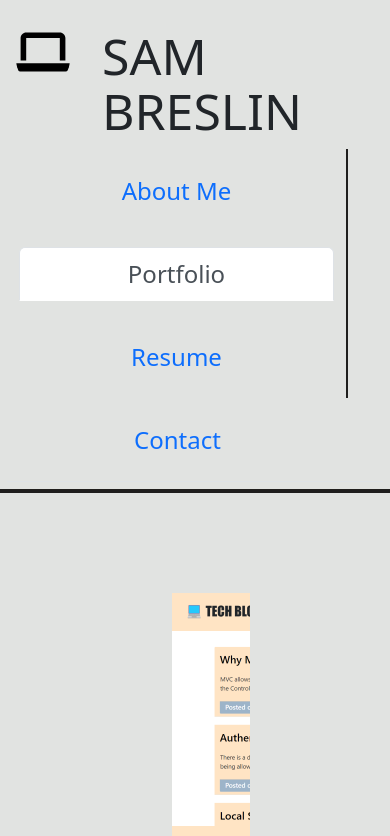
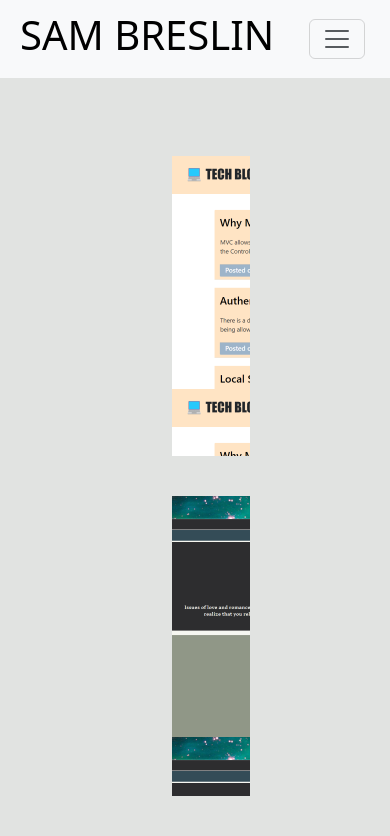
Before and after one commit to sambrez/react-portfolio, a React (Vite) app in the folder react-portfolio/: page /Portfolio in a window 390 px wide. Shown: the top 836 px of the page. Built offline with nearby package versions, Linux system fonts and the light colour scheme.

Commit message:
responsive navigation updates

```diff
--- a/react-portfolio/index.html
+++ b/react-portfolio/index.html
@@ -1,4 +1,4 @@
-<!doctype html>
+<!DOCTYPE html>
 <html lang="en">
   <head>
     <meta charset="UTF-8" />
@@ -9,5 +9,16 @@
   <body>
     <div id="root"></div>
     <script type="module" src="/src/main.jsx"></script>
+    <script
+      src="https://code.jquery.com/jquery-3.5.1.slim.min.js"
+      integrity="sha384-DfXdz2htPH0lsSSs5nCTpuj/zy4C+OGpamoFVy38MVBnE+IbbVYUew+OrCXaRkfj"
+      crossorigin="anonymous"
+    ></script>
+
+    <script
+      src="https://cdn.jsdelivr.net/npm/bootstrap@4.5.3/dist/js/bootstrap.bundle.min.js"
+      integrity="sha384-ho+j7jyWK8fNQe+A12Hb8AhRq26LrZ/JpcUGGOn+Y7RsweNrtN/tE3MoK7ZeZDyx"
+      crossorigin="anonymous"
+    ></script>
   </body>
 </html>
--- a/react-portfolio/package.json
+++ b/react-portfolio/package.json
@@ -11,7 +11,8 @@
     "preview": "vite preview"
   },
   "dependencies": {
-    "bootstrap": "^5.2.3",
+    "bootstrap": "^5.3.3",
+    "latest": "^0.2.0",
     "react": "^18.2.0",
     "react-dom": "^18.2.0",
     "react-router-dom": "^6.11.1"
--- a/react-portfolio/src/components/Header.jsx
+++ b/react-portfolio/src/components/Header.jsx
@@ -1,17 +1,28 @@
-import Navigation from './Navigation';
+import Navigation from "./Navigation";
 
-import 'bootstrap/dist/css/bootstrap.min.css';
+import "bootstrap/dist/css/bootstrap.min.css";
+import "../styles/Header.css";
 
-function Header () {
-    return (
-       <div id="top" className='container-fluid'>
-       <header className='row navbar-header'>
-            <img id="laptop" src="../../img/laptop.svg" />
-            <h1 id='title-one' className="col">SAM BRESLIN</h1>
-            <Navigation />
-        </header>
-        </div>
-    )
+function Header() {
+  return (
+    <nav className="navbar navbar-expand-lg navbar-light bg-light fixed-top">
+      <h1 className="navbar-brand" id="title">SAM BRESLIN</h1>
+      <button
+        className="navbar-toggler"
+        type="button"
+        data-toggle="collapse"
+        data-target="#navbarNav"
+        aria-controls="navbarNav"
+        aria-expanded="false"
+        aria-label="Toggle navigation"
+      >
+        <span className="navbar-toggler-icon"></span>
+      </button>
+      <div className="collapse navbar-collapse justify-content-end ml-40" id="navbarNav">
+        <Navigation />
+      </div>
+    </nav>
+  );
 }
 
 export default Header;
--- a/react-portfolio/src/components/Navigation.jsx
+++ b/react-portfolio/src/components/Navigation.jsx
@@ -1,26 +1,20 @@
 import { Link, useLocation } from "react-router-dom";
-
-
-import "bootstrap/dist/css/bootstrap.min.css";
 import "../styles/Navigation.css";
 
 function Navigation() {
   const currentPage = useLocation().pathname;
 
   return (
-    <nav className="col">
-      <ul className="row nav nav-tabs" id="navigation">
-        <li className="col-lg nav-item" id="nav-one" >
+    <ul className="navbar-nav mr-auto mt-2 mt-lg-0">
+      <li className="nav-item">
         <Link
           to="/About"
-            className={
-              currentPage === "/About" ? "nav-link active" : "nav-link"
-            }
+          className={currentPage === "/About" ? "nav-link active" : "nav-link"}
         >
           About Me
         </Link>
       </li>
-        <li className="col-lg" id="nav-two">
+      <li className="nav-item">
         <Link
           to="/Portfolio"
           className={
@@ -30,17 +24,15 @@ function Navigation() {
           Portfolio
         </Link>
       </li>
-        <li className="col-lg" id="nav-three">
+      <li className="nav-item">
         <Link
           to="/Resume"
-            className={
-              currentPage === "/Resume" ? "nav-link active" : "nav-link"
-            }
+          className={currentPage === "/Resume" ? "nav-link active" : "nav-link"}
         >
           Resume
         </Link>
       </li>
-        <li className="col-lg" id="nav-four">
+      <li className="nav-item">
         <Link
           to="/Contact"
           className={
@@ -51,7 +43,6 @@ function Navigation() {
         </Link>
       </li>
     </ul>
-    </nav>
   );
 }
 
--- a/react-portfolio/src/index.css
+++ b/react-portfolio/src/index.css
@@ -29,6 +29,7 @@ body {
   place-items: center;
   min-width: 320px;
   min-height: 100vh;
+  padding-top: 56px;
 }
 
 h1 {
--- /dev/null
+++ b/react-portfolio/src/styles/Header.css
@@ -0,0 +1,11 @@
+#title {
+ font-size: 40px;
+}
+
+#navbarNav {
+    margin-right: 25px;
+}
+
+.navbar-toggler {
+    margin-right: 25px;
+}
--- a/react-portfolio/src/styles/Navigation.css
+++ b/react-portfolio/src/styles/Navigation.css
@@ -1,13 +1,3 @@
-#navigation {
-  display: flex;
-  flex-wrap: wrap;
-  justify-content: right;
-  position: relative;
-  height: var(--header-height);
-  margin: 2px;
-  padding-right: 35px;
-}
-
 nav li {
   display: inline-block;
   padding: 15px;
@@ -15,14 +5,10 @@ nav li {
   border: 5px;
 }
 
-#nav-one {
-  border-right: solid 0.1em rgb(31, 30, 29);
+.navbar-nav .nav-item {
+  border-right: 1px solid black;
 }
 
-#nav-two {
-  border-right: solid 0.1em rgb(31, 30, 29);
+.navbar-nav .nav-item:last-child {
+  border-right: none;
 }
-
-#nav-three {
-  border-right: solid 0.1em rgb(31, 30, 29);
-}
```
Also changed, not shown: 1 other file (tests, documents, lock files or other folders). Lines whose indentation alone changed are shown as unchanged.
